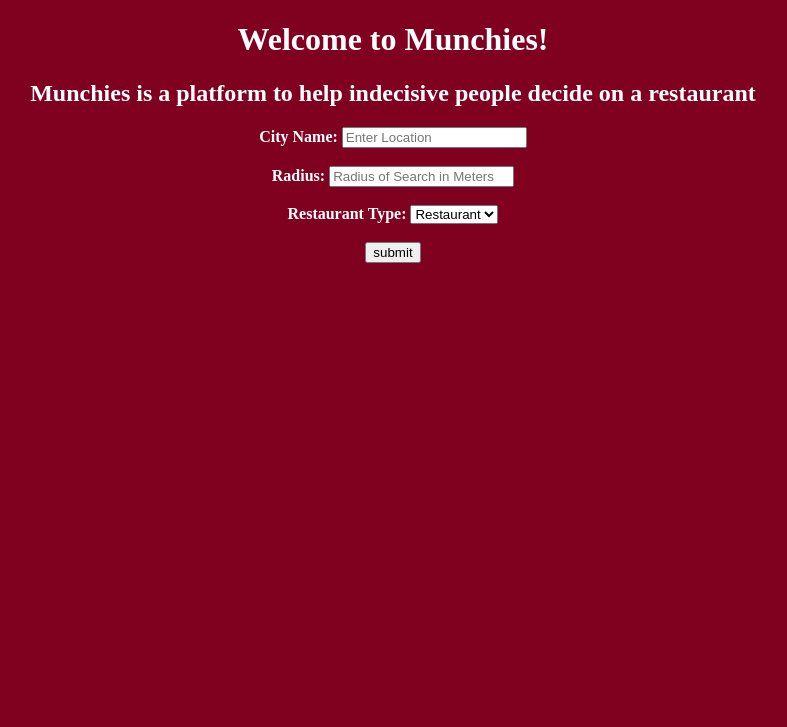
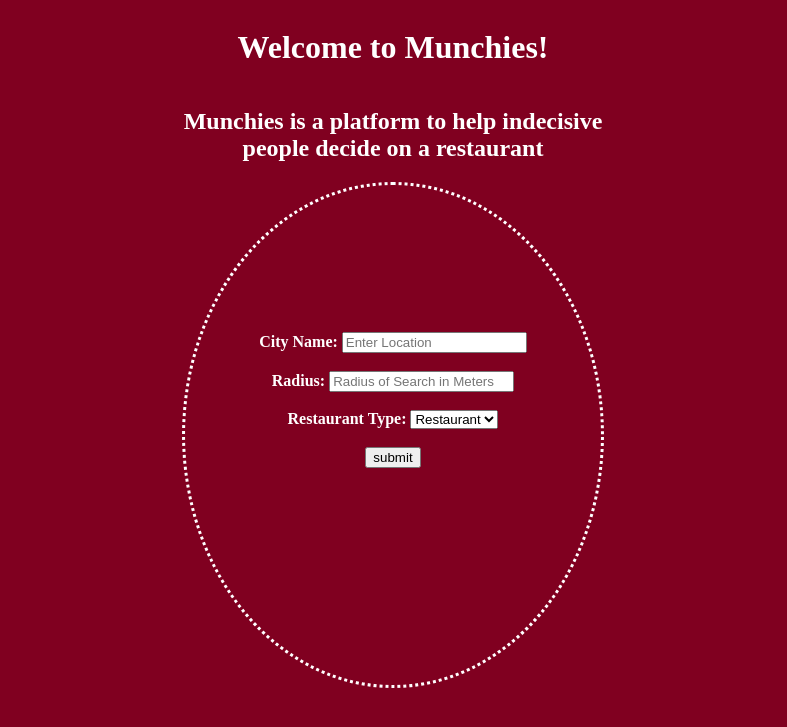
Before and after one commit to sewageseaweed/Munchies, a Python web app: template templates/index.html in a window 1280 px wide. Shown: the top 727 px of the page, without its empty margins (247-1034 px from the left). Run offline with Jinja, Linux system fonts and the light colour scheme; the template is opened without the code that fills it, so the values that code supplies are empty.

Commit message:
Fixed homepage so form is in the center of circle

```diff
--- a/css/index.css
+++ b/css/index.css
@@ -10,3 +10,36 @@
 body{
   color: white;
 }
+
+.wrapper{
+  display: grid;
+  grid-template-columns: 1fr 1fr 1fr;
+  grid-template-rows: auto auto 150px 1fr;
+  grid-template-areas:
+    ". tt ."
+    ". ll ."
+    ". frmW ."
+    ". he .";
+}
+
+
+.forms{
+  display: flex;
+  grid-area: frmW;
+  border-style: dotted;
+  border-radius: 50%;
+  height: 500px;
+  text-align: center;
+}
+
+.help {
+  grid-area: he;
+}
+
+.title{
+  grid-area: tt;
+}
+
+.lol{
+  grid-area: ll;
+}
--- a/templates/index.html
+++ b/templates/index.html
@@ -2,14 +2,16 @@
 <html class="allpage">
   <head>
     <title>Munchies</title>
-    <link rel="stylesheet" type= "text/css" href="/css/index.css" />
+    <link rel="stylesheet" type= "text/css" href="../css/index.css" />
   </head>
 
 <center>
 <body>
-<h1>Welcome to Munchies!</h1>
-<h2 id="lol">Munchies is a platform to help indecisive people decide on a restaurant</h2>
-<div class="forms">
+<div class="wrapper">
+  <h1 class="title">Welcome to Munchies!</h1>
+  <h2 class="lol">Munchies is a platform to help indecisive people decide on a restaurant</h2>
+  <div class="forms"> </div>
+    <div class="help">
     <form method="POST" action="/results">
       <strong>City Name: </strong> <input type="text" name="cities" maxlength="60" tabindex="10" placeholder="Enter Location"></input><br><br>
       <strong>Radius: </strong><input type="text" name="search_radius" maxlength="35" tabindex="10" placeholder="Radius of Search in Meters"><br><br>
@@ -24,6 +26,7 @@
       <input type="submit" value="submit"></input>
     </form>
   </div>
+</div>
 </body>
 <center>
 </html>
```
Lines whose indentation alone changed are shown as unchanged.
